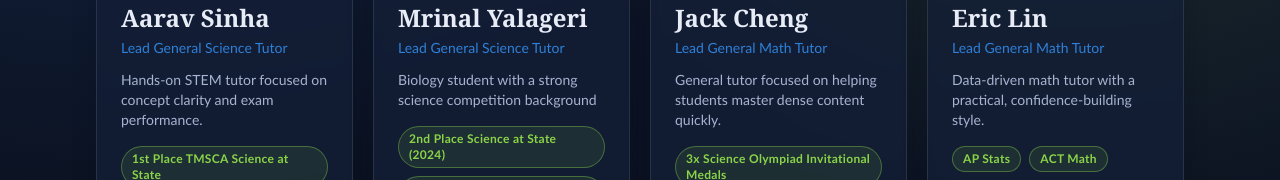
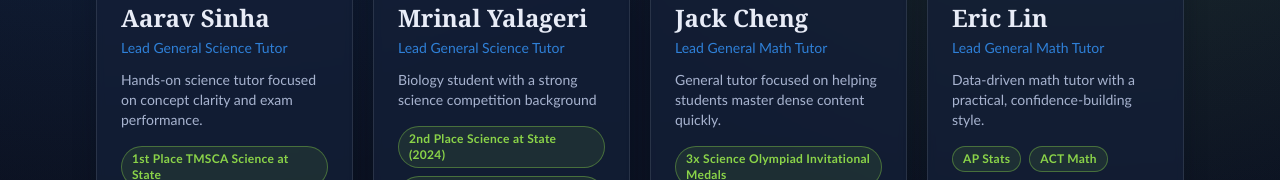
Before and after one commit to myalageri22/mstwebsite, a Next.js app: page /tutors in a window 1280 px wide. Shown: the part 576-756 px from the top of the page. Built offline with nearby package versions, Linux system fonts and the light colour scheme.

Commit message:
Update tutors.ts

```diff
--- a/src/data/tutors.ts
+++ b/src/data/tutors.ts
@@ -13,7 +13,7 @@ export const tutors: Tutor[] = [
     id: "aarav-sinha",
     name: "Aarav Sinha",
     subjects: "Lead General Science Tutor",
-    shortBio: "Hands-on STEM tutor focused on concept clarity and exam performance.",
+    shortBio: "Hands-on science tutor focused on concept clarity and exam performance.",
     fullBio:
       "Aarav is a sophomore at Tompkins High School who one day aspires to be a computational neuroscientist doing groundbreaking research in academia. He has a strong background in science competitions from TMSCA Science in middle school, where he's won over 50 medals in 3 year, all the way through Science Olympiad in high school, where he's competed as part of the Tompkins SciOly A Team and placed top 10 at MIT, top 5 at state, and won regional competitions. Outside of science competitions, Aarav conducts computational neuoscience research and has published papers in the field.",
     image: "/tutors/aarav.png",
```
